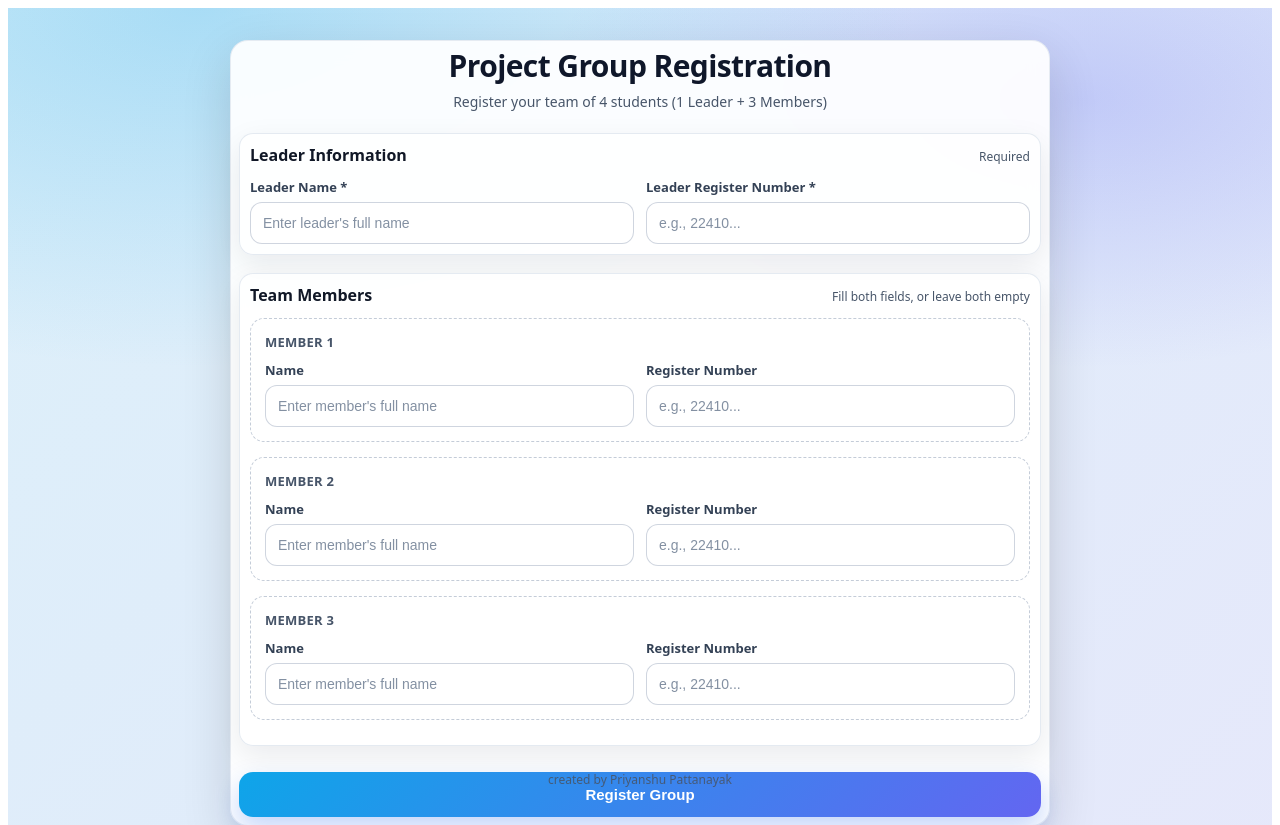
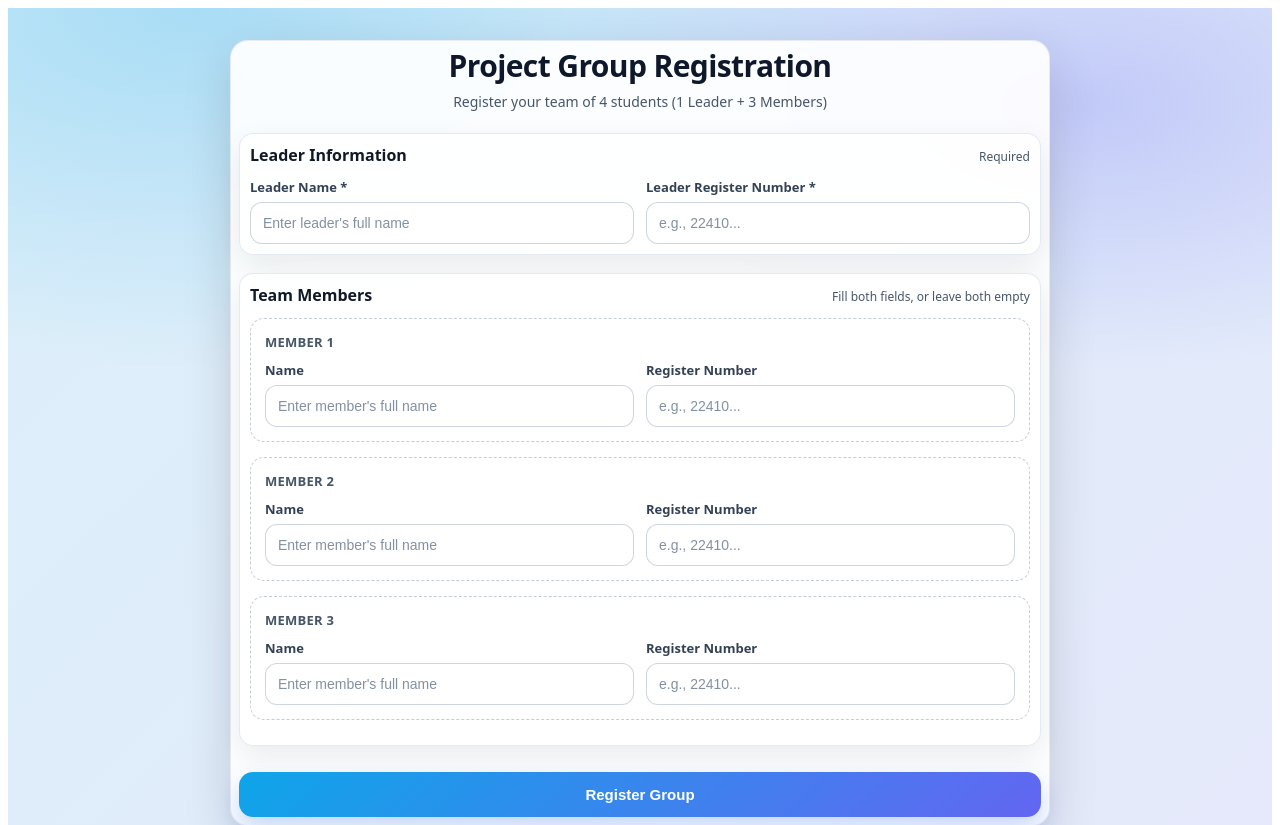
Before and after one commit to Mavricx/groupCreationForm, a React (Vite) app: page / in a window 1280 px wide. Shown: the top 825 px of the page. Built offline with nearby package versions, Linux system fonts and the light colour scheme; no server answers.

Commit message:
small changes

```diff
--- a/src/GroupRegistration.css
+++ b/src/GroupRegistration.css
@@ -245,7 +245,7 @@
 }
 
 .gr-watermark {
-  position: fixed;
+  position: relative;
   left: 0;
   right: 0;
   bottom: 12px;
@@ -254,6 +254,7 @@
   color: rgba(71, 85, 105, 0.9);
   pointer-events: none;
   user-select: none;
+  margin-top: 35px;
 }
 
 /* Responsive tweaks */
```
